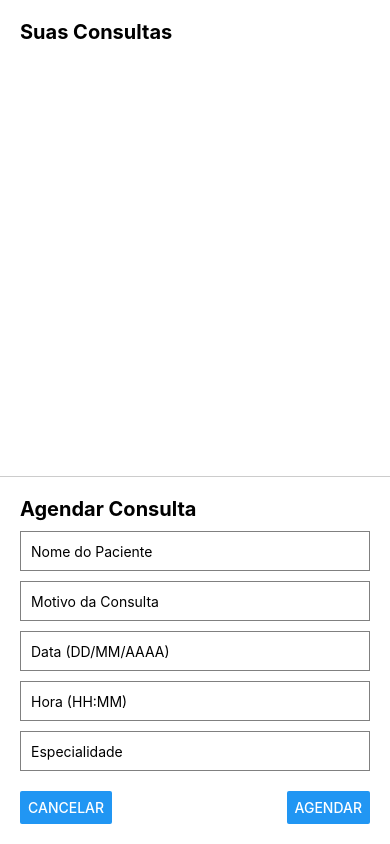
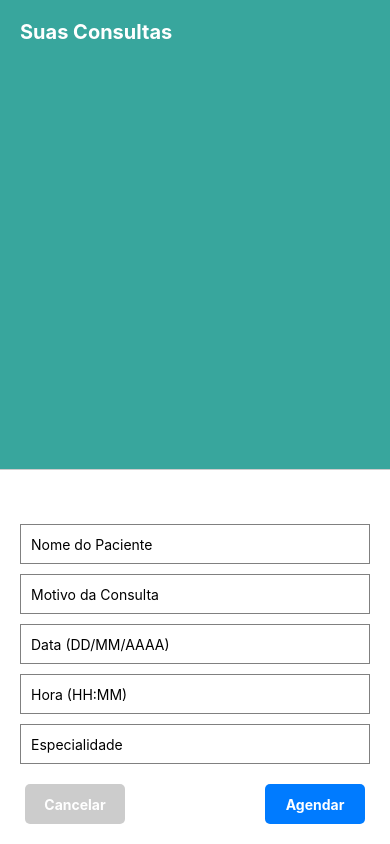
Before and after one commit to LucasS059/YE_GESTAO_DE_SAUDE, a React Native app: screen /Consulta in a window 390 px wide. Both pictures are taken after a click on the button "AGENDAR CONSULTA". Built offline with nearby package versions, Linux system fonts and the light colour scheme.

Commit message:
atualizando style consulta

```diff
--- a/src/pages/Consulta/index.js
+++ b/src/pages/Consulta/index.js
@@ -1,5 +1,5 @@
 import React, { useState } from 'react';
-import { View, Text, Button, TextInput, StyleSheet, FlatList, Animated } from 'react-native';
+import { View, Text, Button, TextInput, StyleSheet, FlatList, Animated, TouchableOpacity } from 'react-native';
 
 export default function Consulta() {
     const [consultations, setConsultations] = useState([]);
@@ -23,11 +23,7 @@ export default function Consulta() {
         };
         setConsultations(prevConsultations => [...prevConsultations, newConsultation]);
         // Limpa os campos após agendar a consulta
-        setName('');
-        setReason('');
-        setDate('');
-        setTime('');
-        setSpecialty('');
+        clearFields();
         // Esconde a seção de agendamento após agendar a consulta
         setShowScheduler(false);
     };
@@ -64,6 +60,14 @@ export default function Consulta() {
         }).start(() => setShowScheduler(false));
     };
 
+    const clearFields = () => {
+        setName('');
+        setReason('');
+        setDate('');
+        setTime('');
+        setSpecialty('');
+    };
+
     const animatedStyle = {
         transform: [
             {
@@ -85,7 +89,7 @@ export default function Consulta() {
                 data={consultations.filter(consultation => consultation.status !== 'Marcada')}
                 keyExtractor={item => item.id}
                 renderItem={({ item }) => (
-                    <View style={styles.item}>
+                    <View style={[styles.item, item.status === 'Concluída' ? styles.completedItem : null]}>
                         <Text>Paciente: {item.name}</Text>
                         <Text>Motivo: {item.reason}</Text>
                         <Text>Data: {item.date}</Text>
@@ -95,8 +99,12 @@ export default function Consulta() {
                         {/* Botões para marcar como concluída e marcada */}
                         {item.status === 'Pendente' && (
                             <View style={styles.buttonContainer}>
-                                <Button title="Concluída" onPress={() => handleMarkCompleted(item.id)} />
-                                <Button title="Marcada" onPress={() => handleMarkScheduled(item.id)} />
+                                <TouchableOpacity style={styles.button} onPress={() => handleMarkCompleted(item.id)}>
+                                    <Text style={styles.buttonText}>Concluída</Text>
+                                </TouchableOpacity>
+                                <TouchableOpacity style={styles.button} onPress={() => handleMarkScheduled(item.id)}>
+                                    <Text style={styles.buttonText}>Marcada</Text>
+                                </TouchableOpacity>
                             </View>
                         )}
                     </View>
@@ -107,7 +115,7 @@ export default function Consulta() {
                 data={markedConsultations}
                 keyExtractor={item => item.id}
                 renderItem={({ item }) => (
-                    <View style={styles.item}>
+                    <View style={[styles.item, styles.scheduledItem]}>
                         <Text>Paciente: {item.name}</Text>
                         <Text>Motivo: {item.reason}</Text>
                         <Text>Data: {item.date}</Text>
@@ -157,13 +165,24 @@ export default function Consulta() {
                         placeholder="Especialidade"
                     />
                     <View style={styles.buttonContainer}>
-                        <Button title="Cancelar" onPress={() => {
+                        <TouchableOpacity
+                            style={[styles.button, styles.cancelButton]}
+                            onPress={() => {
+                                clearFields();
                                 slideDownAnimation();
-                        }} />
-                        <Button title="Agendar" onPress={() => {
+                            }}
+                        >
+                            <Text style={styles.buttonText}>Cancelar</Text>
+                        </TouchableOpacity>
+                        <TouchableOpacity
+                            style={[styles.button, styles.scheduleButton]}
+                            onPress={() => {
                                 handleSchedule();
                                 slideDownAnimation();
-                        }} />
+                            }}
+                        >
+                            <Text style={styles.buttonText}>Agendar</Text>
+                        </TouchableOpacity>
                     </View>
                 </Animated.View>
             )}
@@ -175,12 +194,13 @@ const styles = StyleSheet.create({
         container: {
             flex: 1,
             padding: 20,
-        backgroundColor: '#fff',
+            backgroundColor: '#38a69d', // Cor de fundo alterada para #38a69d
         },
         title: {
             fontSize: 20,
             fontWeight: 'bold',
             marginBottom: 10,
+            color: '#fff', // Cor do texto alterada para branco
         },
         input: {
             height: 40,
@@ -188,6 +208,7 @@ const styles = StyleSheet.create({
             borderWidth: 1,
             marginBottom: 10,
             paddingHorizontal: 10,
+            backgroundColor: '#fff', // Cor de fundo do input alterada para branco
         },
         item: {
             backgroundColor: '#f9f9f9',
@@ -195,12 +216,18 @@ const styles = StyleSheet.create({
             marginBottom: 10,
             borderRadius: 5,
         },
+        completedItem: {
+            backgroundColor: '#d6f5d6', // Cor de fundo para consultas concluídas
+        },
+        scheduledItem: {
+            backgroundColor: '#fff7cc', // Cor de fundo para consultas marcadas
+        },
         formContainer: {
             position: 'absolute',
             bottom: 0,
             left: 0,
             right: 0,
-        backgroundColor: '#fff',
+            backgroundColor: '#fff', // Cor de fundo do formulário alterada para branco
             padding: 20,
             borderTopWidth: 1,
             borderTopColor: '#ccc',
@@ -210,4 +237,30 @@ const styles = StyleSheet.create({
             justifyContent: 'space-between',
             marginTop: 10,
         },
+        button: {
+            alignItems: 'center',
+            justifyContent: 'center',
+            height: 40,
+            width: 100,
+            borderRadius: 5,
+            marginHorizontal: 5,
+        },
+        cancelButton: {
+            backgroundColor: '#ccc', // Cor de fundo para o botão de cancelar
+        },
+        scheduleButton: {
+            backgroundColor: '#007bff', // Cor de fundo para o botão de agendar
+        },
+        cancelButtonText: {
+            color: '#fff', // Cor do texto para o botão de cancelar
+            fontWeight: 'bold',
+        },
+        scheduleButtonText: {
+            color: '#fff', // Cor do texto para o botão de agendar
+            fontWeight: 'bold',
+        },
+        buttonText: {
+            color: '#fff',
+            fontWeight: 'bold',
+        },
     });
```
Lines whose indentation alone changed are shown as unchanged.
